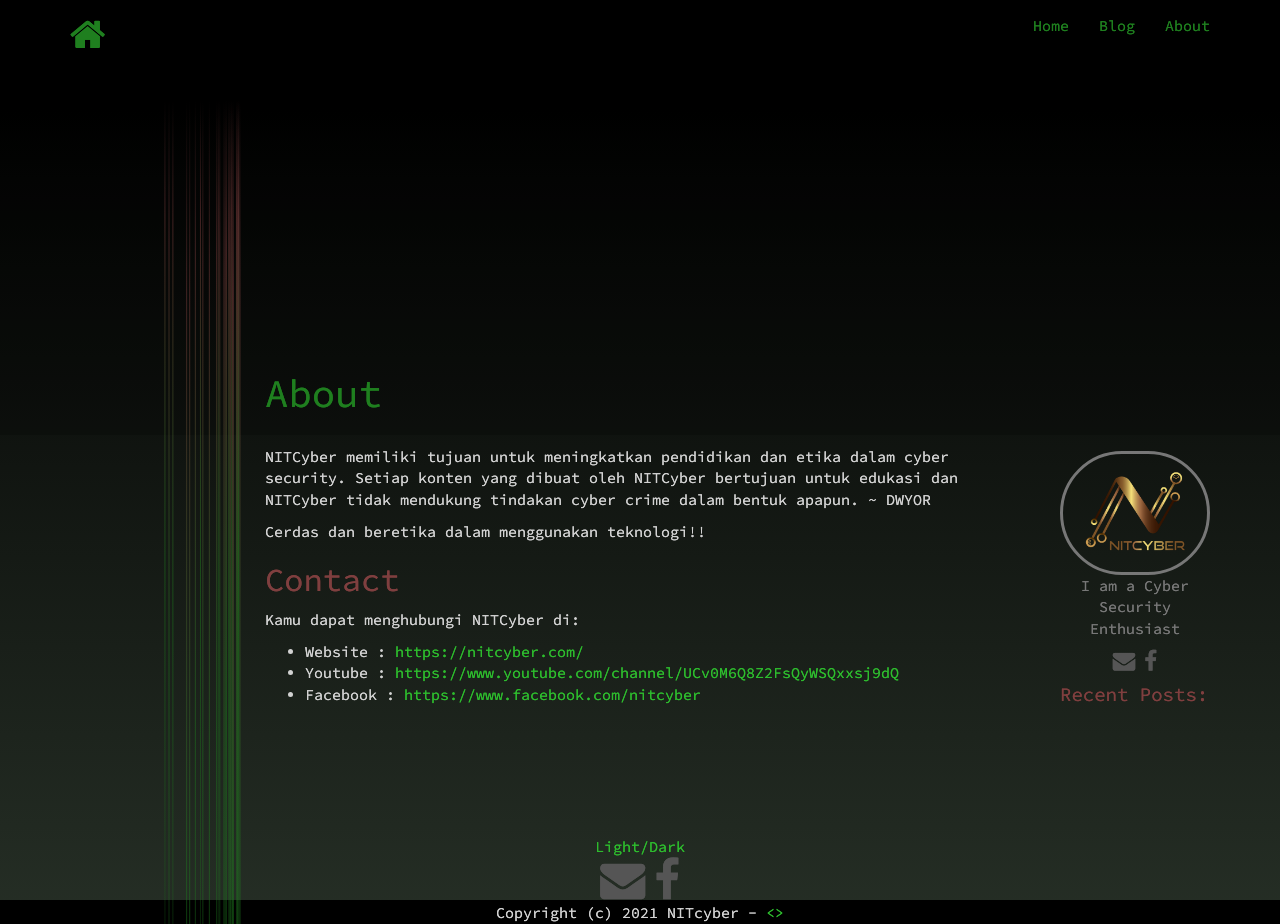
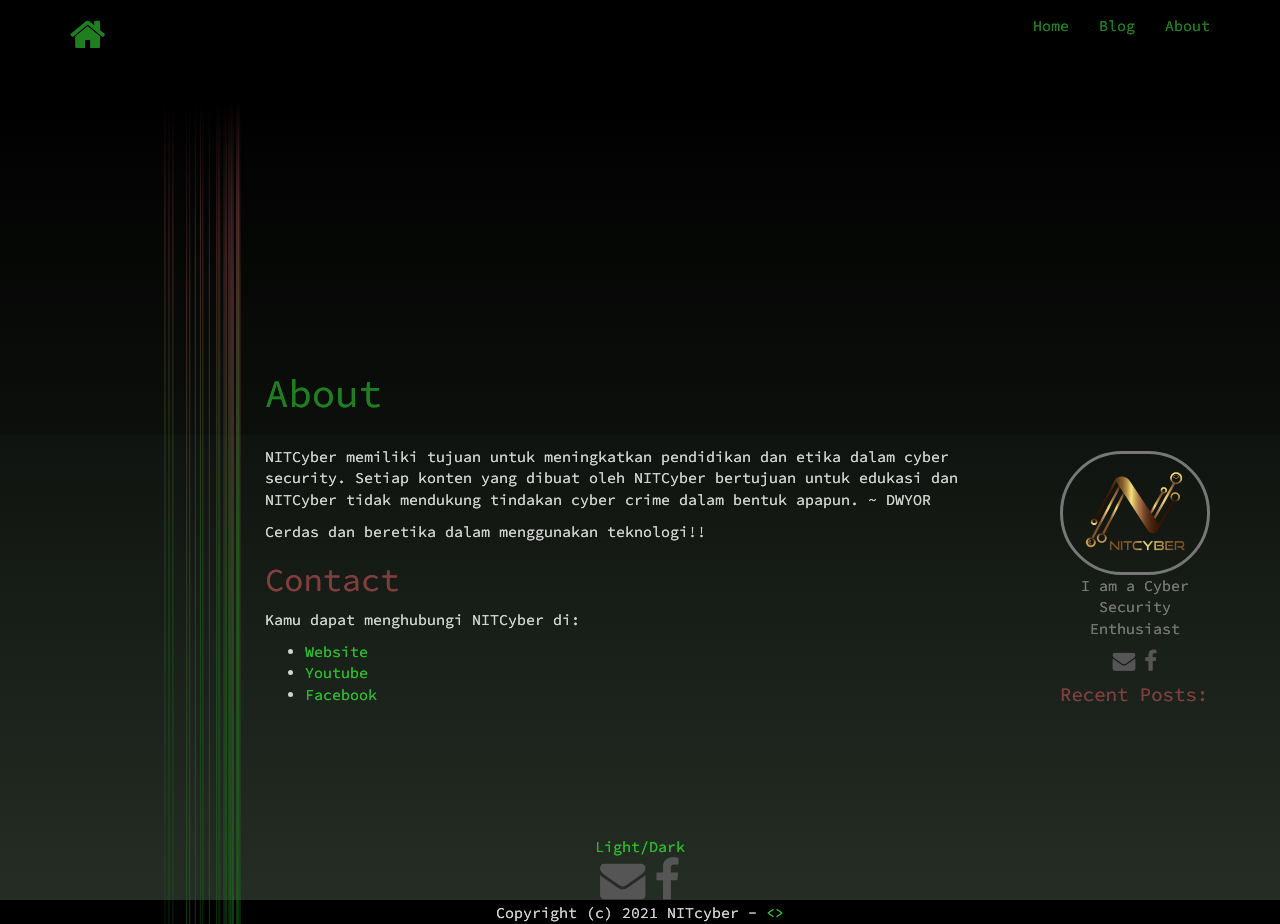
Before and after one commit to algifahri/algifahri.github.io, a Jekyll site: the page built from _items/about.md, in a window 1280 px wide and 924 px high. Built offline with Jekyll 4.4.1, drawn with Linux system fonts in a browser that asks for light colours; nearby versions of some CDN libraries; part of the change alters nothing that is shown.

Commit message:
edit about

```diff
--- a/_items/about.md
+++ b/_items/about.md
@@ -10,6 +10,6 @@ Cerdas dan beretika dalam menggunakan teknologi!!
 
 ## Contact
 Kamu dapat menghubungi NITCyber di:
-* Website : <https://nitcyber.com/>
-* Youtube : <https://www.youtube.com/channel/UCv0M6Q8Z2FsQyWSQxxsj9dQ>
-* Facebook : <https://www.facebook.com/nitcyber>
+* [Website](https://nitcyber.com/ "NITCyber Website")
+* [Youtube](https://www.youtube.com/channel/UCv0M6Q8Z2FsQyWSQxxsj9dQ "Channel Youtube Official NITCyber")
+* [Facebook](https://www.facebook.com/nitcyber "Halaman Facebook NITCyber")
```
